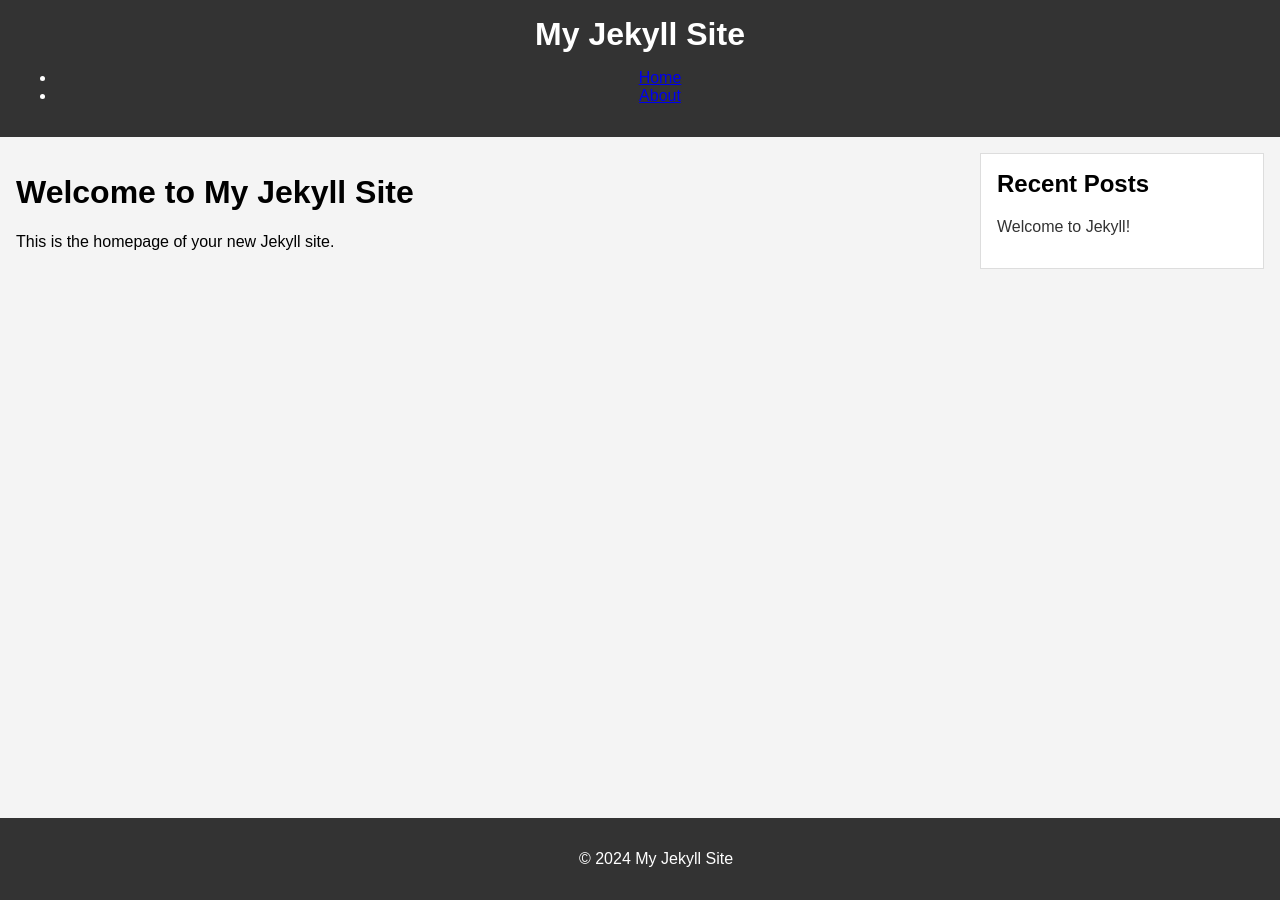
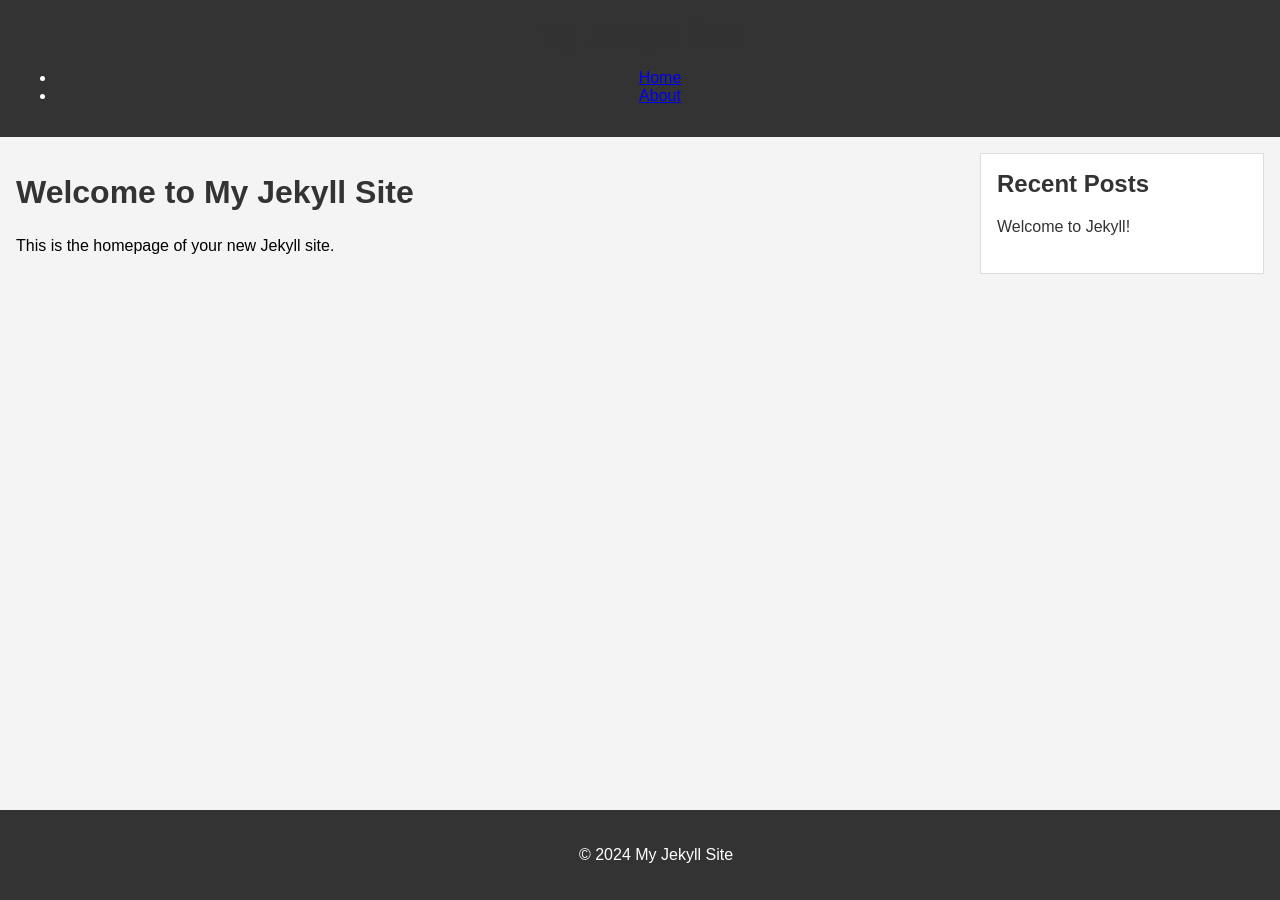
Before and after one commit to atewodros/atewodros.github.io, a Jekyll site: the page built from index.md, in a window 1280 px wide. Built offline with Jekyll 4.4.1, drawn with Linux system fonts in a browser that asks for light colours.

```diff
--- a/assets/css/styles.css
+++ b/assets/css/styles.css
@@ -60,3 +60,21 @@ body {
     bottom: 0;
     width: 100%;
   }
+
+  .page-content {
+    background: #fff;
+    padding: 2rem;
+    border: 1px solid #ddd;
+    border-radius: 5px;
+    box-shadow: 0 0 10px rgba(0, 0, 0, 0.1);
+  }
+
+  h1, h2, h3 {
+    color: #333;
+  }
+
+  p {
+    line-height: 1.6;
+  }
+
+  a {
```
